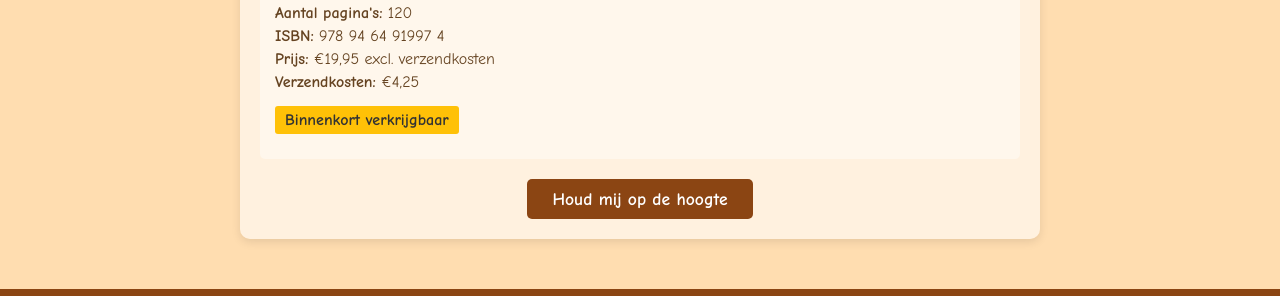
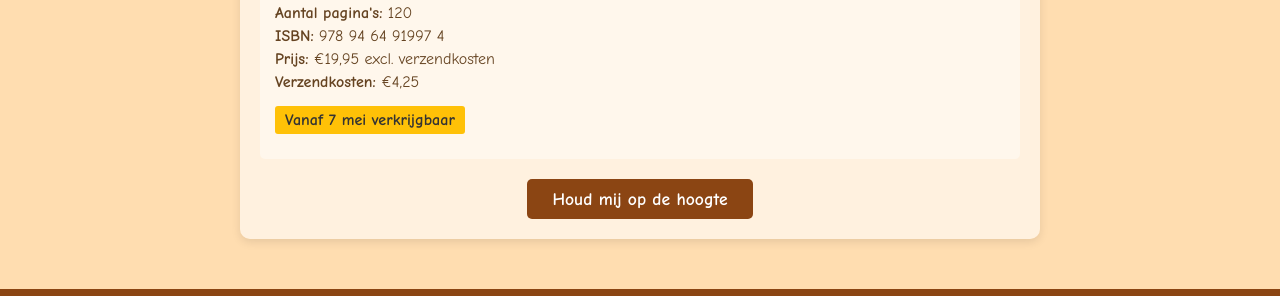
Before and after one commit to otorenbosch/samensaar.nl, a Jekyll site: the page built from boeken.html, in a window 1280 px wide. Shown: the part 753-1049 px from the top of the page. Built offline with Jekyll 4.4.1, drawn with Linux system fonts in a browser that asks for light colours; comment, search, counter and statistics services are not loaded.

Commit message:
Update boeken.html

```diff
--- a/boeken.html
+++ b/boeken.html
@@ -24,7 +24,7 @@ title: Boeken
                     {% if book.available %}
                         <div class="availability available">Nu beschikbaar</div>
                     {% else %}
-                        <div class="availability not-available">Binnenkort verkrijgbaar</div>
+                        <div class="availability not-available">Vanaf 7 mei verkrijgbaar</div>
                     {% endif %}
                 </div>
 
```
